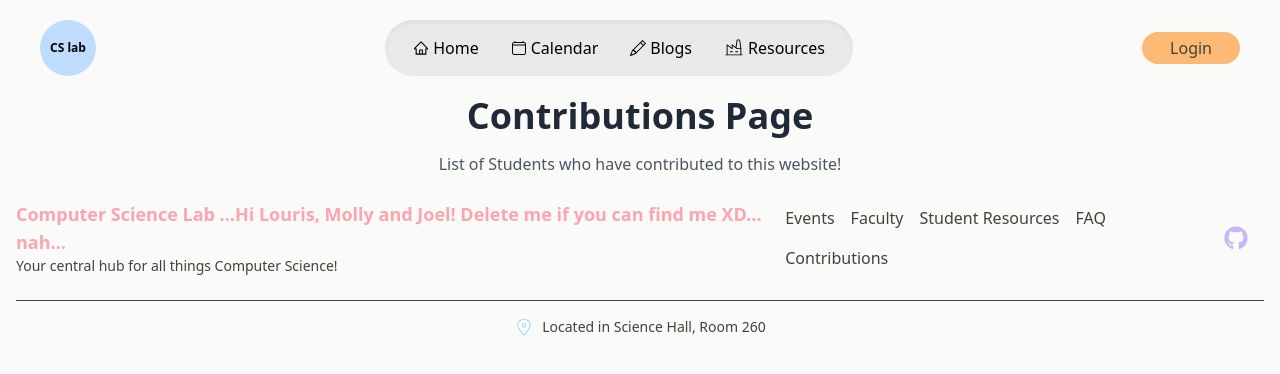
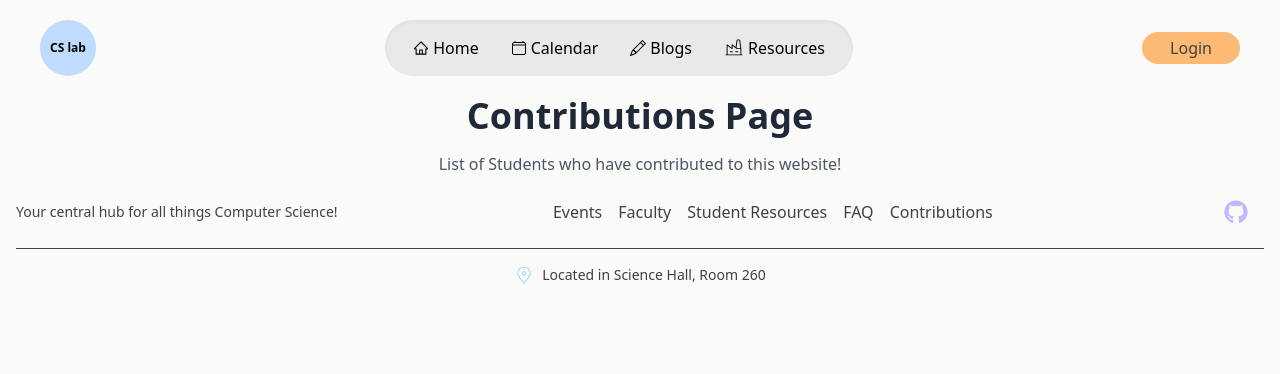
Before and after one commit to kaitlinchoffmann/NewPaltz-CS-Lab-Website, a React (Vite) app in the folder client/: page /contributions in a window 1280 px wide. Shown: the top 374 px of the page. Built offline with nearby package versions, Linux system fonts and the light colour scheme.

Commit message:
deleting the funny footer

```diff
--- a/client/src/components/Footer.jsx
+++ b/client/src/components/Footer.jsx
@@ -8,10 +8,6 @@ const Footer = () => {
         <div className="flex flex-col items-center justify-between md:flex-row">
           {/* Left Section */}
           <div className="text-center md:text-left">
-            <h2 className="text-lg font-semibold text-rose-300">
-              Computer Science Lab ...Hi Louris, Molly and Joel! Delete me if you can find me XD...
-              nah...
-            </h2>
             <p className="text-sm">
               Your central hub for all things Computer Science!
             </p>
```
